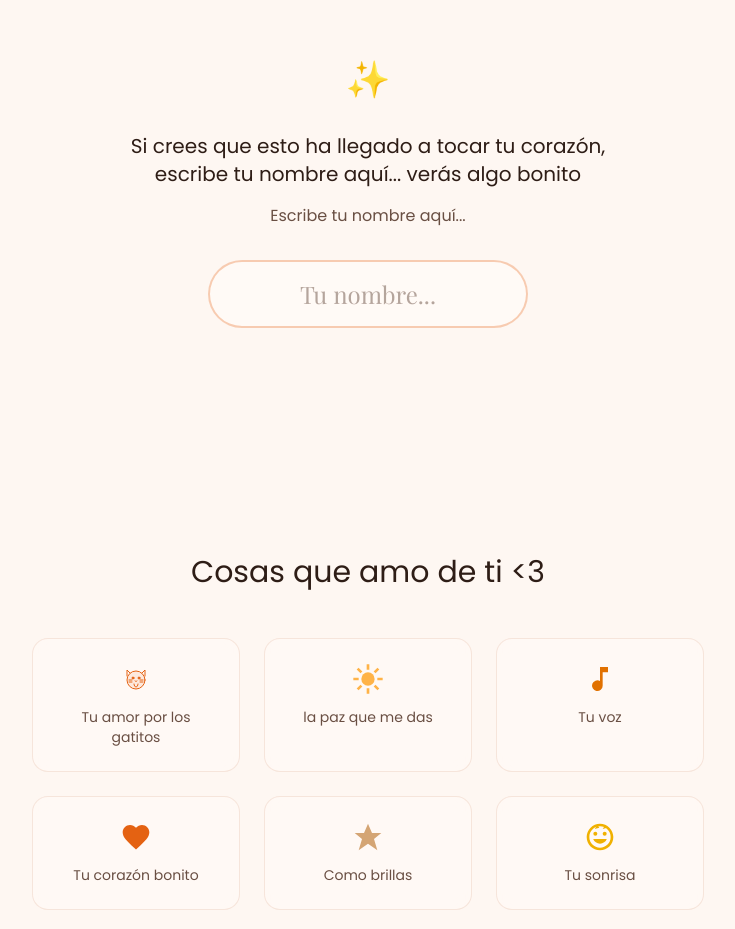
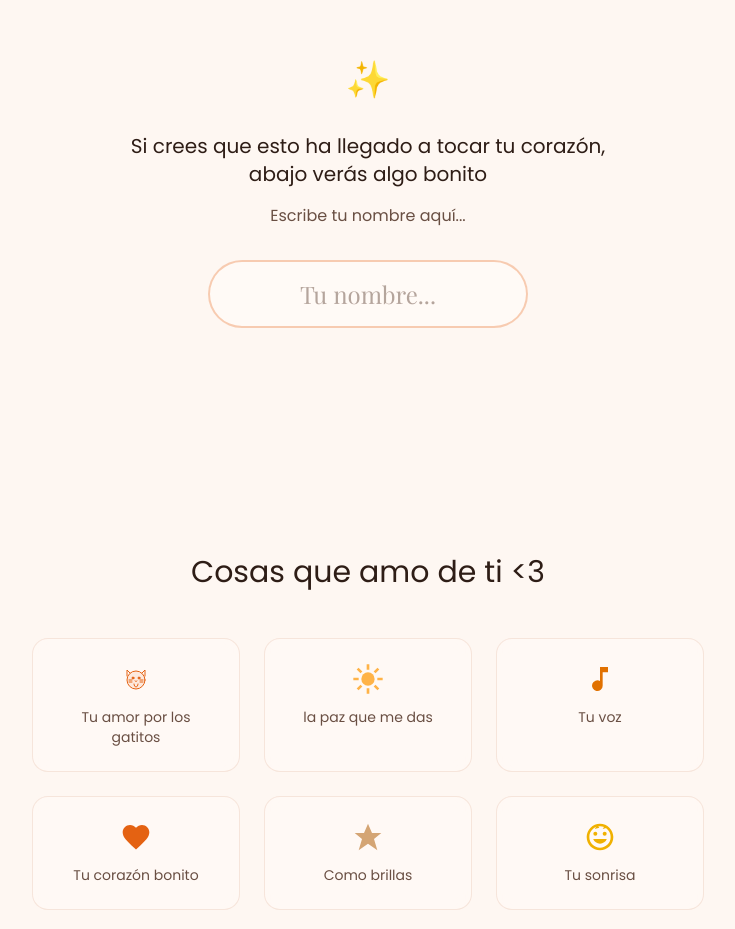
Before and after one commit to GleamTOto/letter-love, a Next.js app: page / in a window 1280 px wide. Shown: the part 4780-5709 px from the top of the page, without its empty margins (272-1007 px from the left). Built offline with nearby package versions, Linux system fonts and the light colour scheme; a web font is replaced by a local one.

Commit message:
modify text

```diff
--- a/components/name-input-section.tsx
+++ b/components/name-input-section.tsx
@@ -63,8 +63,8 @@ export function NameInputSection({
         </div>
 
         <h2 className="font-sans text-lg md:text-xl text-foreground mb-4">
-          Si crees que esto ha llegado a tocar tu corazón, escribe tu nombre
-          aquí... verás algo bonito
+          Si crees que esto ha llegado a tocar tu corazón, abajo verás algo
+          bonito
         </h2>
 
         <p className="font-sans text-muted-foreground mb-8">
```
